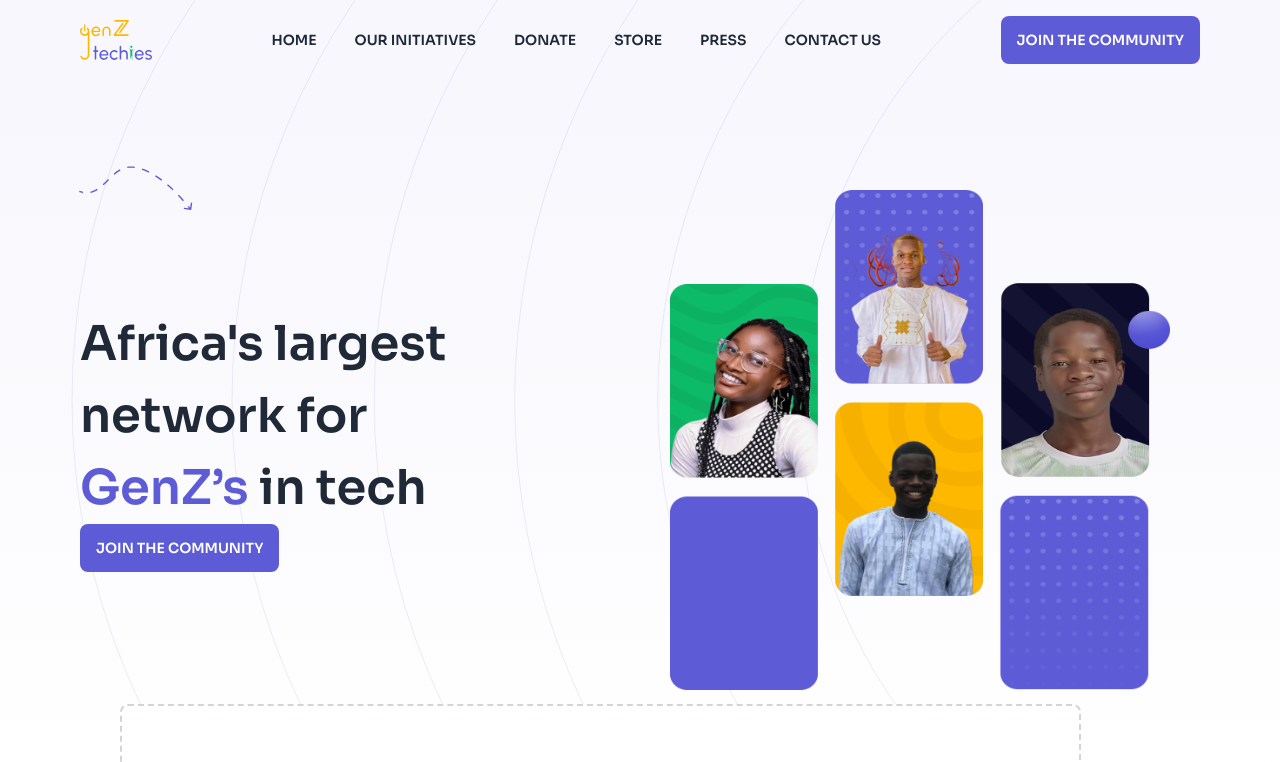
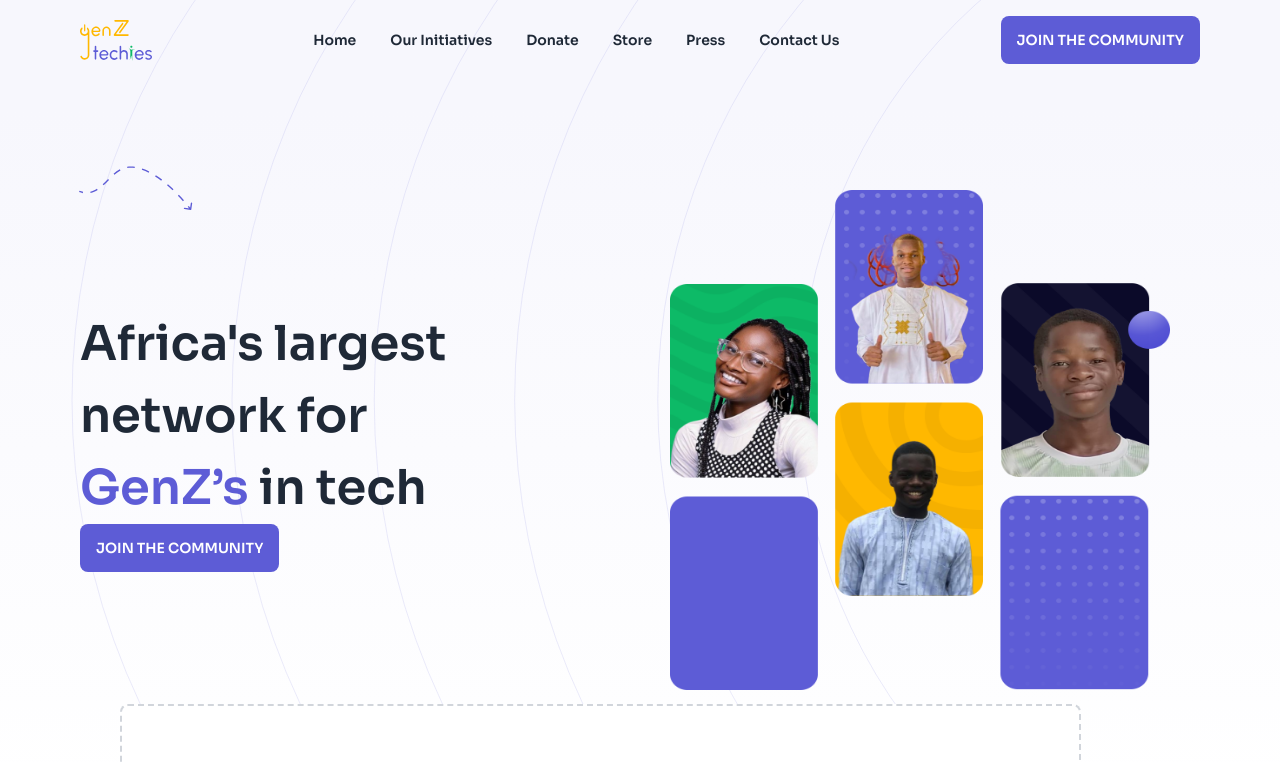
Before and after one commit to GenZtechies/gzt-web, a Next.js app: page / in a window 1280 px wide. Shown: the top 762 px of the page. Built offline with nearby package versions, Linux system fonts and the light colour scheme.

Commit message:
chore: make nav links capitalized

```diff
--- a/components/Sections/Navbar/Navbar.tsx
+++ b/components/Sections/Navbar/Navbar.tsx
@@ -27,14 +27,14 @@ const Navbar = () => {
                     </a>
                 </Link>
             </div>
-            <ul className="hidden md:flex items-center space-x-1">
+            <ul className="hidden md:flex items-center">
                 {NavLinks.map((link: NavLinksType, index: number) => (
                     <li key={link.title}>
                         <Link href={link.url}>
                             <a>
-                                <button className="no-animation btn btn-ghost hover:bg-transparent gap-2">
+                                <button className="no-animation btn btn-ghost hover:bg-transparent gap-2 capitalize">
                                     <>
-                                        {link.title}{" "}
+                                        {link.title}
                                         {link.drop ? (
                                             <svg width="14" height="8" viewBox="0 0 14 8" fill="none" xmlns="http://www.w3.org/2000/svg">
                                                 <path d="M1.5 1.25L7 6.75L12.5 1.25" stroke="#5D5CD6" strokeWidth="2.4" strokeLinecap="round" strokeLinejoin="round" />
```
